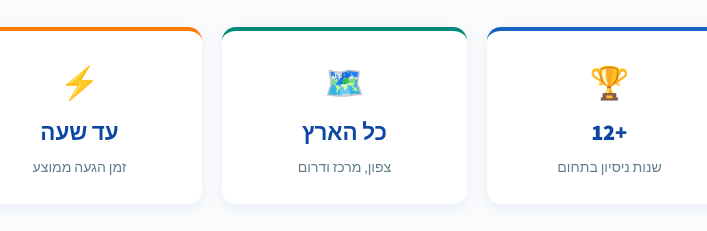
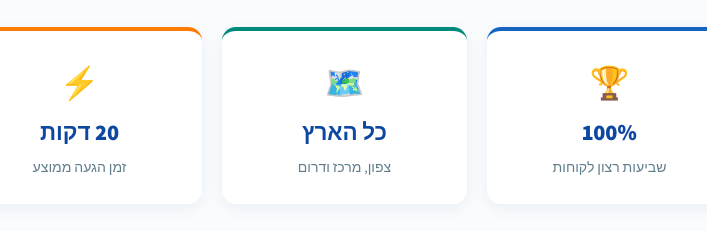
Before and after one commit to dandinn22-commits/website, a website: page website/public/index.html in a window 1280 px wide. Shown: the part 2018-2249 px from the top of the page, 428-1135 px from the left. Drawn offline with Linux system fonts and the light colour scheme.

Commit message:
Add files via upload

```diff
--- a/website/public/index.html
+++ b/website/public/index.html
@@ -148,8 +148,8 @@
       <div class="why-us-grid">
         <div class="why-card">
           <span class="why-icon">🏆</span>
-          <span class="why-stat">+12</span>
-          <span class="why-label">שנות ניסיון בתחום</span>
+          <span class="why-stat">100%</span>
+          <span class="why-label">שביעות רצון לקוחות</span>
         </div>
         <div class="why-card">
           <span class="why-icon">🗺️</span>
@@ -158,7 +158,7 @@
         </div>
         <div class="why-card">
           <span class="why-icon">⚡</span>
-          <span class="why-stat">עד שעה</span>
+          <span class="why-stat">20 דקות</span>
           <span class="why-label">זמן הגעה ממוצע</span>
         </div>
         <div class="why-card">
```
